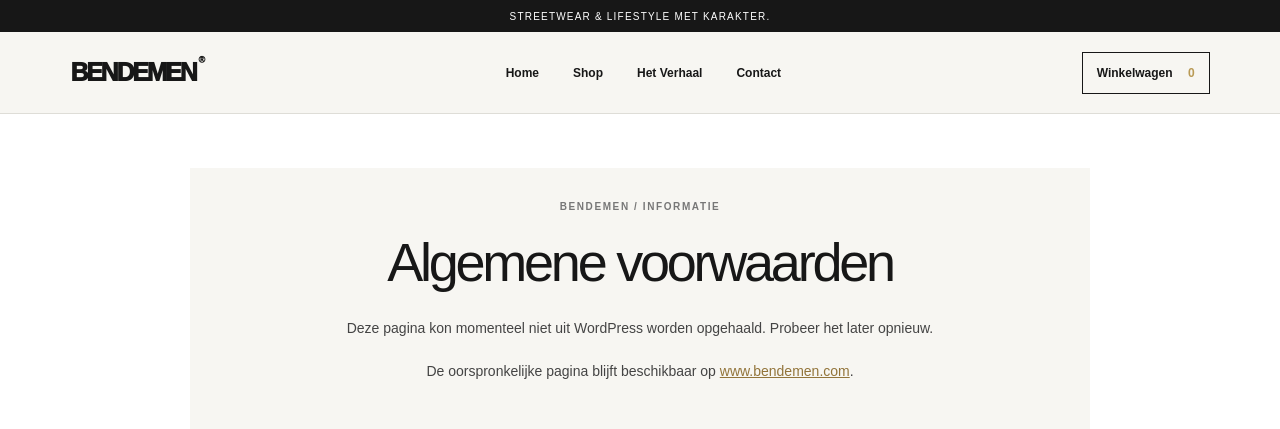
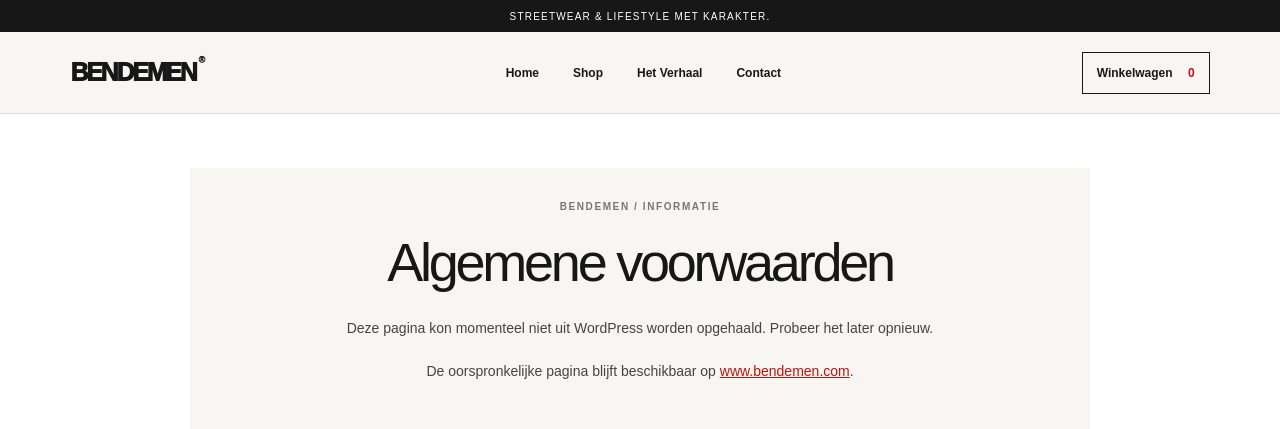
Before and after one commit to Bendemen-Studios/Bendemen, a Next.js app: page /algemene-voorwaarden in a window 1280 px wide. Shown: the top 429 px of the page. Built offline with nearby package versions, Linux system fonts and the light colour scheme; no server answers.

Commit message:
fix(styles): use Bendemen red accent #C3110C

```diff
--- a/src/app/globals.css
+++ b/src/app/globals.css
@@ -64,7 +64,7 @@ a{color:inherit;text-decoration:none}
 .product-description img{max-width:100%;height:auto}
 @media(max-width:760px){.content-page{padding:48px 5% 70px}.product-detail-grid{grid-template-columns:1fr}.product-detail-image{height:90vw;min-height:280px}.form-row{grid-template-columns:1fr}}
 
-:root{--accent:#b99a55;--brand-gold:#c7a96a}
+:root{--accent:#C3110C;--brand-gold:#C3110C}
 .site-header nav a:hover,.text-link:hover{color:var(--brand-gold)}
 .button-dark:hover{background:var(--brand-gold);color:#171717}
 .sale-tag{background:#171717;color:var(--brand-gold);border:1px solid var(--brand-gold)}
@@ -79,7 +79,7 @@ a{color:inherit;text-decoration:none}
 .legal-content h3{font-size:17px;color:var(--ink);margin:26px 0 10px}
 .legal-content p,.legal-content ul,.legal-content ol{margin:0 0 17px}
 .legal-content ul,.legal-content ol{padding-left:24px}
-.legal-content a{color:#92743a;text-decoration:underline}
+.legal-content a{color:#C3110C;text-decoration:underline}
 .legal-content img{max-width:100%;height:auto}
 .legal-content table{width:100%;border-collapse:collapse;display:block;overflow-x:auto}
 .legal-content td,.legal-content th{border:1px solid var(--line);padding:10px;text-align:left}
```
